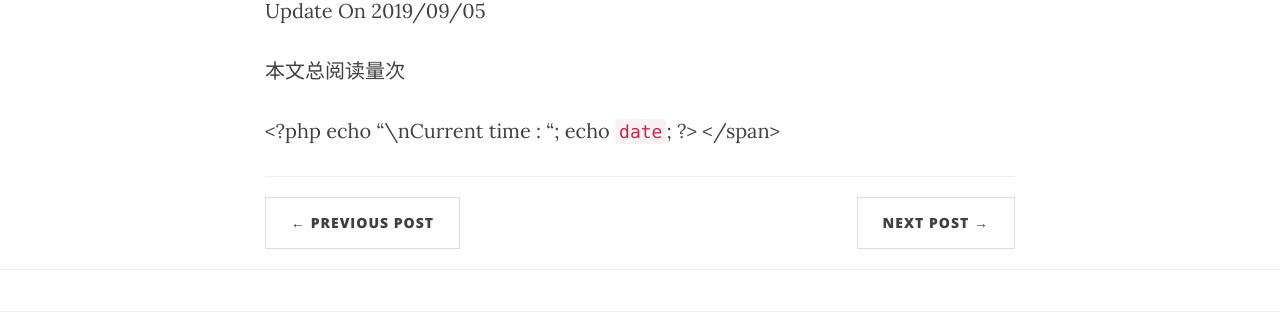
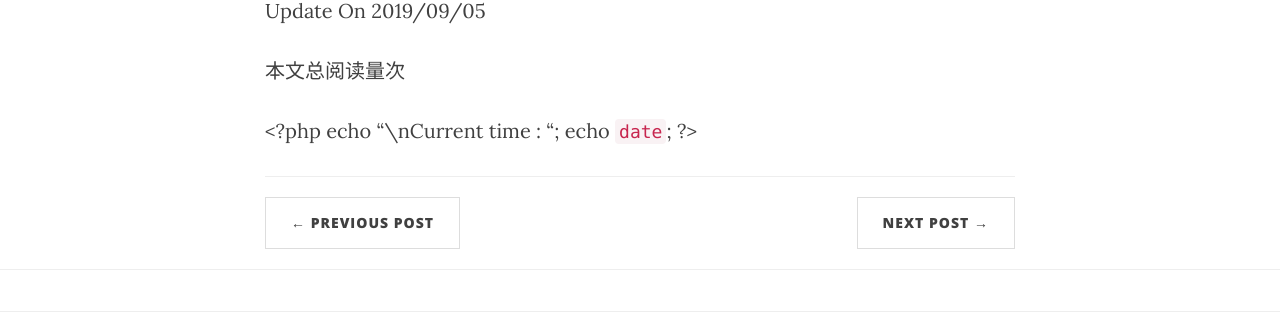
Before and after one commit to yyyu200/DFTbook, a Jekyll site: the page built from _posts/2019-04-01-HandsOn.md, in a window 1280 px wide and 900 px high, scrolled down 46717 px. Shown: the part 349-662 px from the top of the window. Built offline with Jekyll 4.4.1, drawn with Linux system fonts in a browser that asks for light colours; nearby versions of some CDN libraries; formulas are drawn with MathJax 3; comment, search, counter and statistics services are not loaded.

Commit message:
modify at 20200119-17:09:37-di

```diff
--- a/_posts/2019-04-01-HandsOn.md
+++ b/_posts/2019-04-01-HandsOn.md
@@ -1601,6 +1601,7 @@
 <span id="busuanzi_container_page_pv">
   本文总阅读量<span id="busuanzi_value_page_pv"></span>次
 
+<span>
 <?php
 echo "\nCurrent time : ";
 echo `date`;
```
